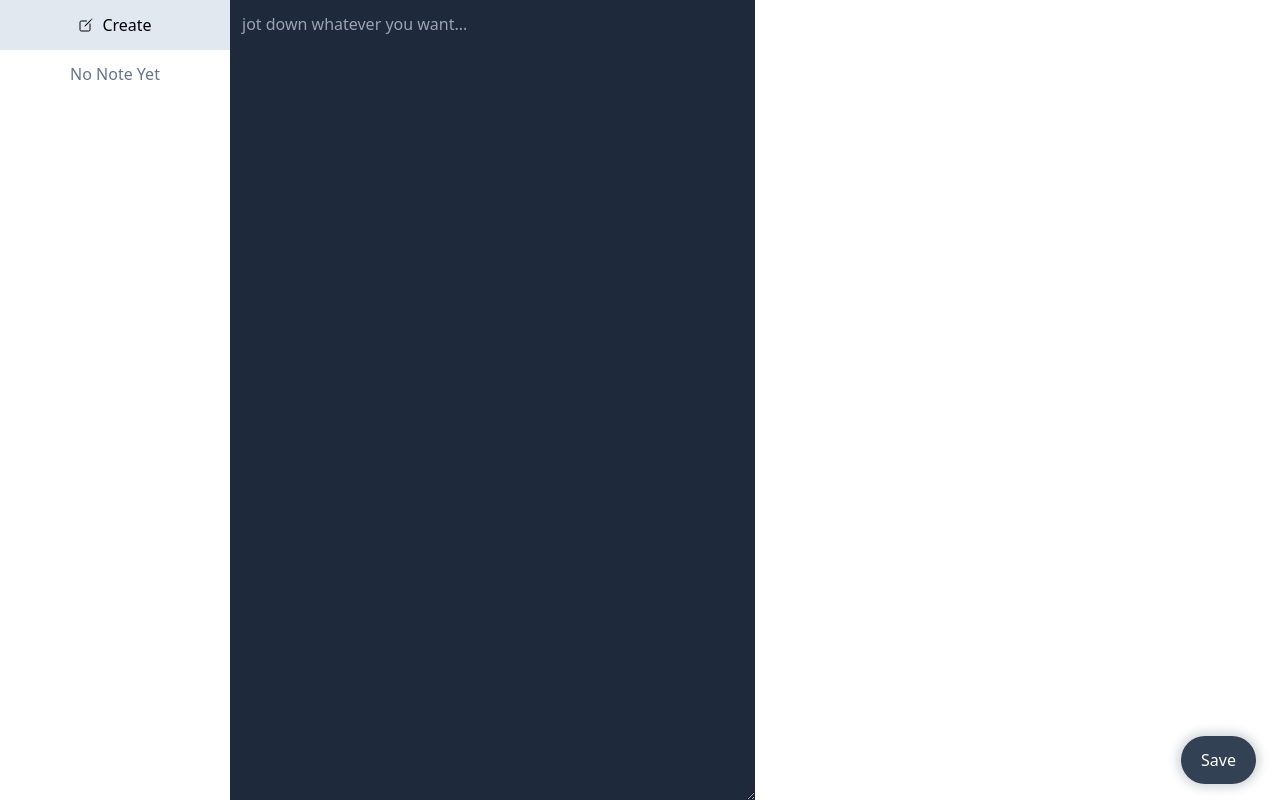
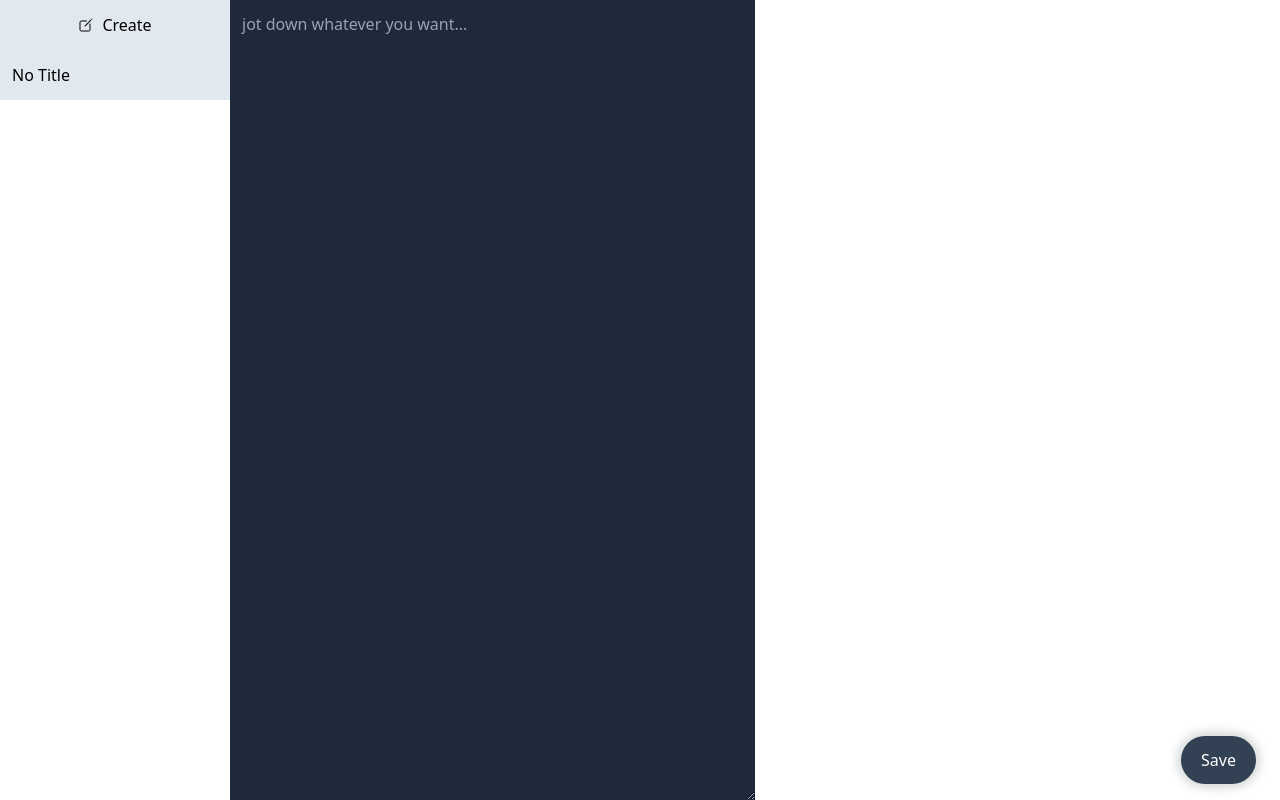
Before and after one commit to taishikato/air-note, a React (Vite) app: page / in a window 1280 px wide. Built offline with nearby package versions, Linux system fonts and the light colour scheme.

Commit message:
:fire: delete localStorage.clear();

```diff
--- a/src/App.tsx
+++ b/src/App.tsx
@@ -34,16 +34,15 @@ function App() {
   useEffect(() => {
     const notes = getNoteList();
 
-    // localStorage.clear();
-
     if (notes.length === 0) {
       handleCreate();
+      const notes = getNoteList();
+      setNoteList(notes);
       return;
     }
 
     setNoteList(notes);
     setNoteKey(notes[0].key);
-    // localStorage.clear();
   }, []);
 
   const handleOnChange = useCallback(
```
